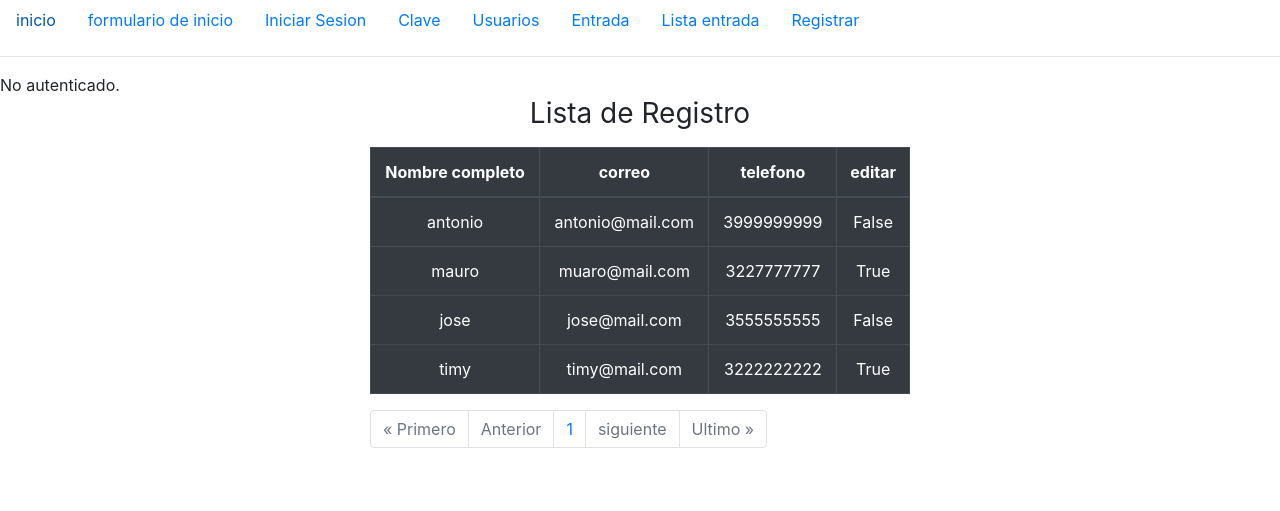
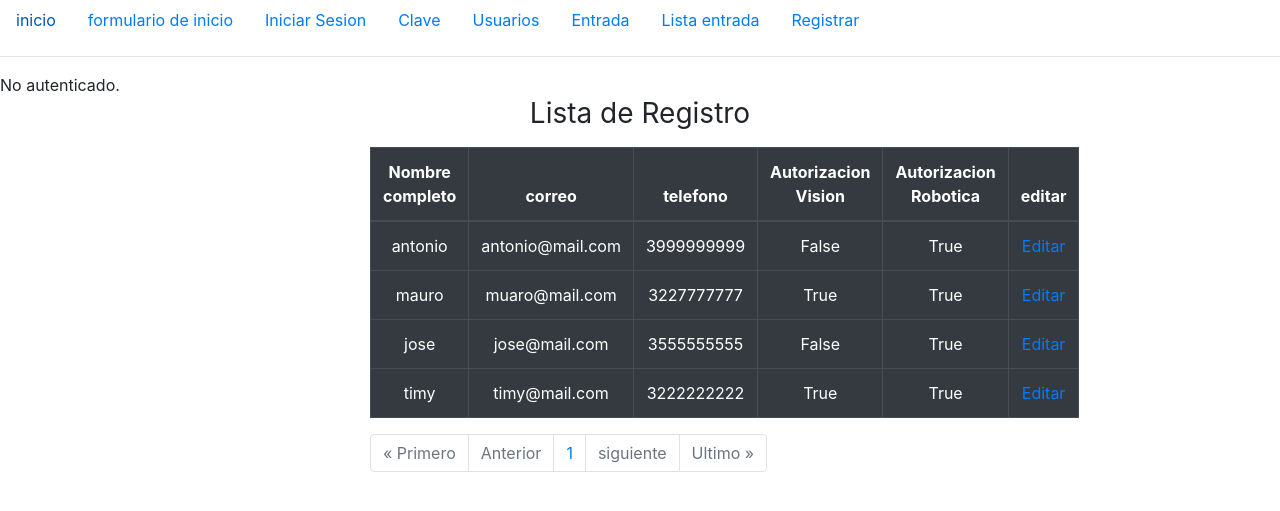
Before and after one commit to MapacheIng/django_prueba, a Django app: page /lista_puerta in a window 1280 px wide. Shown: the top 511 px of the page. Run offline with Django 4.2, Linux system fonts and the light colour scheme; data comes from the database, SQL or seed files in the repository; both versions use the stored data as it was after the commit; some libraries are stand-ins or nearby versions.

Commit message:
ajuste de tabla para editar clave

```diff
--- a/login/forms.py
+++ b/login/forms.py
@@ -24,7 +24,7 @@ class VerificacionForm(forms.ModelForm):
         widgets = {
             'nombre_completo': forms.TextInput(attrs={'placeholder': 'Nombre completo', 'class':'form-control', 'autocomplete':'off'}),
             'email': forms.EmailInput(attrs={'placeholder': 'Correo electrónico', 'class':'form-control', 'autocomplete':'off'}),
-            'telefono': forms.TextInput(attrs={'placeholder': 'Teléfono', 'maxlength': '10', 'class':'form-control',}),
+            'telefono': forms.TextInput(attrs={'placeholder': 'Teléfono', 'maxlength': '10', 'class':'form-control', 'autocomplete':'off'}),
             'programa_academico': forms.TextInput(attrs={'placeholder': 'programa academico', 'class':'form-control', 'autocomplete':'off'}),
             'contrasena': forms.PasswordInput(attrs={'placeholder': 'Contraseña', 'class':'form-control',}),
             'rfid': forms.TextInput(attrs={'placeholder': 'RFID', 'maxlength': '10', 'class':'form-control', 'autocomplete':'off'}),
--- a/login/templates/pagina/lista_clave.html
+++ b/login/templates/pagina/lista_clave.html
@@ -17,6 +17,8 @@
                                 <th scope="col" class="text-center">Nombre completo</th>
                                 <th scope="col" class="text-center">correo</th>
                                 <th scope="col" class="text-center">telefono</th>
+                                <th scope="col" class="text-center">Autorizacion Vision</th>
+                                <th scope="col" class="text-center">Autorizacion Robotica</th>
                                 <th scope="col" class="text-center">editar</th>
                                 </div>
                             </tr>
@@ -28,6 +30,8 @@
                                 <td scope="col" class="text-center">{{registro.email }}</td>
                                 <td scope="col" class="text-center">{{registro.telefono }}</td>
                                 <td scope="col" class="text-center">{{registro.lab_vision }}</td>
+                                <td scope="col" class="text-center">{{registro.lab_robotica}}</td>
+                                <td scope="col" class="text-center"><a href="{% url "actualizar_clave" registro.id %}">Editar</a> </td>
                             </tr>
                             {% endfor %}
                         </tbody>
--- a/login/views.py
+++ b/login/views.py
@@ -150,7 +150,7 @@ def lista_registro(request):
     registros = RegistroAcceso.objects.all()
 
     # configuracion de la paginacion
-    paginacion = Paginator(RegistroAcceso.objects.all().order_by('-id'), 5)
+    paginacion = Paginator(RegistroAcceso.objects.all().order_by('-id'), 10)
     page = request.GET.get('page')
     registro_acceso = paginacion.get_page(page)
     # num_paginas = 'a' * registro_acceso.paginator.num_pages
```
Also changed, not shown: db.sqlite3.
